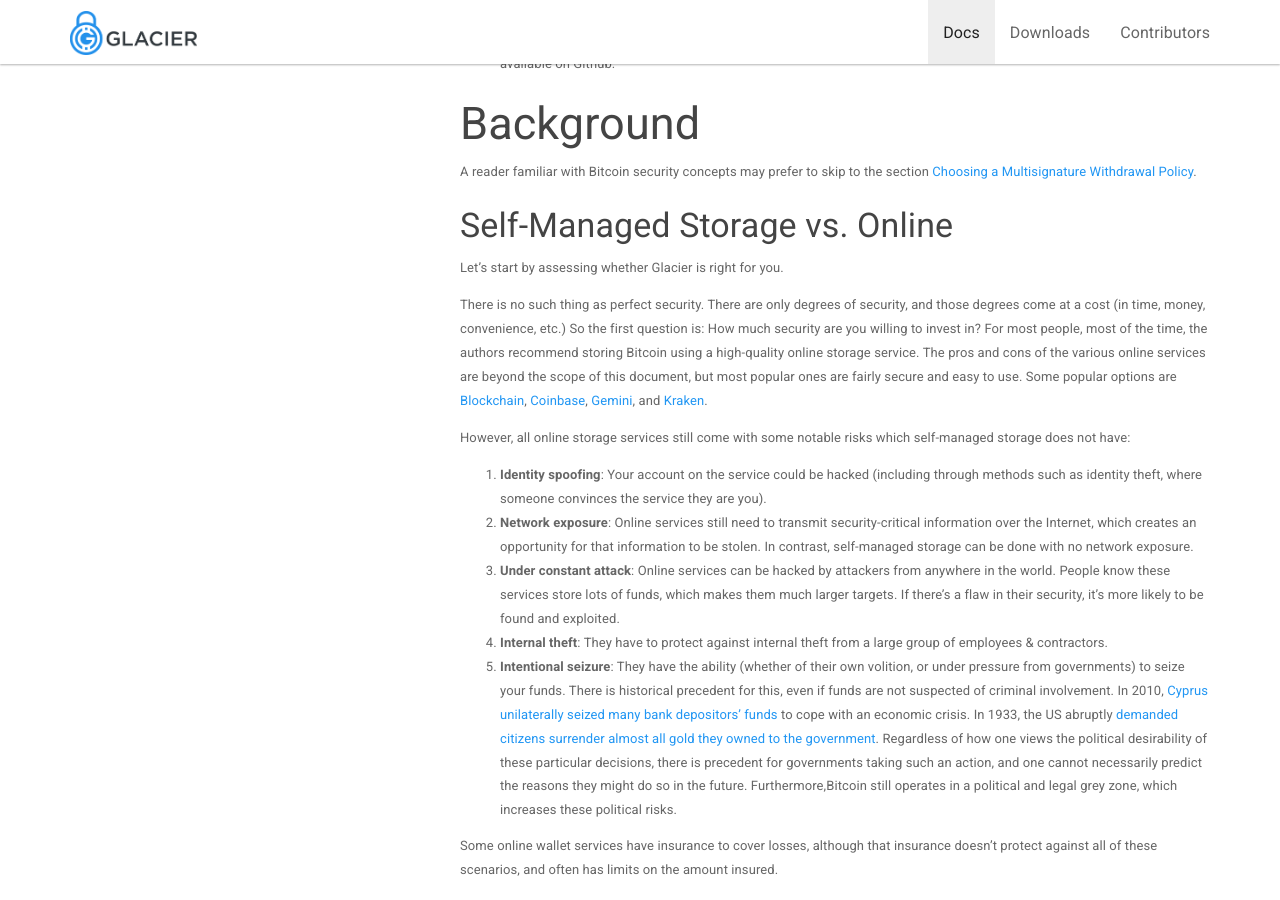
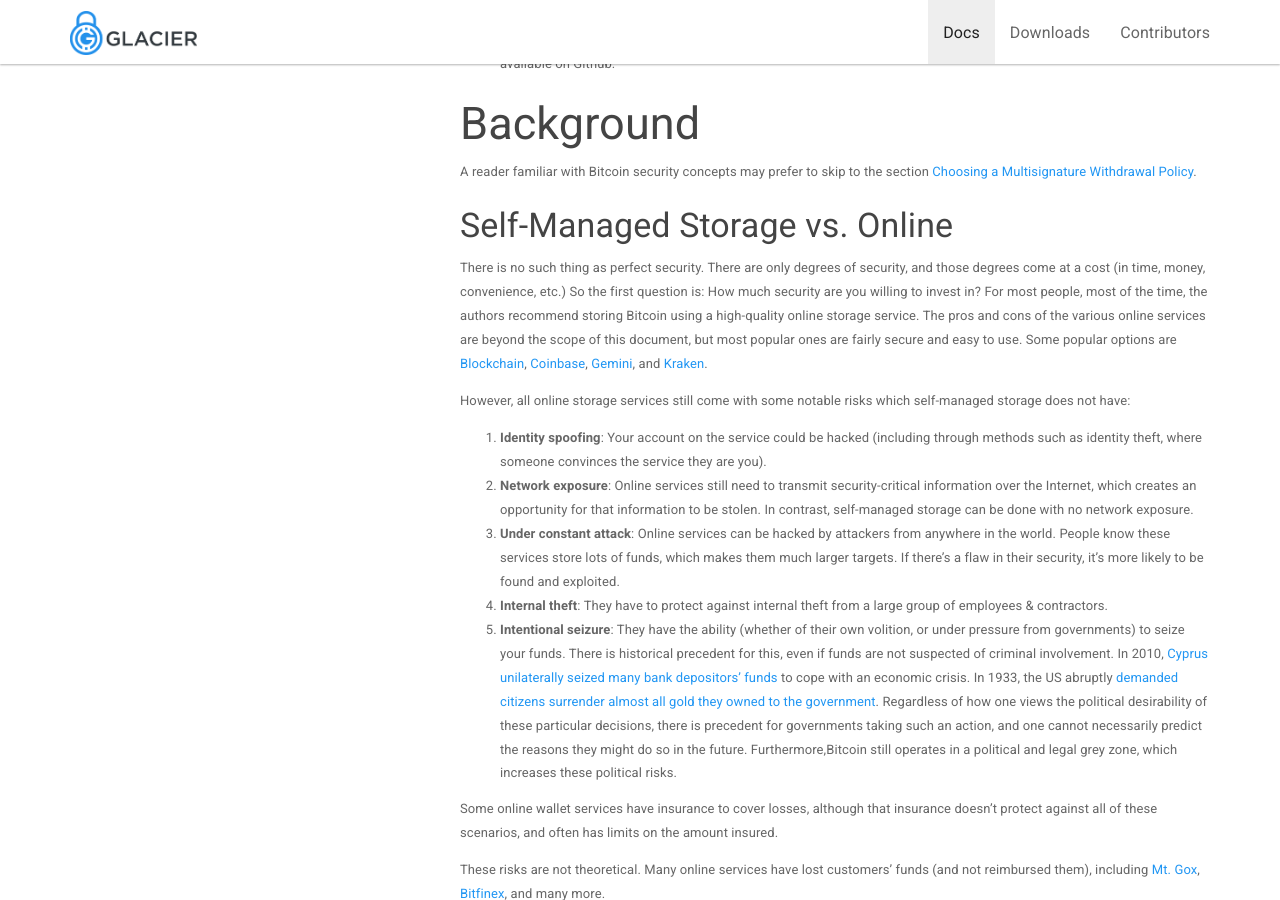
Before and after one commit to GlacierProtocol/glacierprotocol.github.io, a Jekyll site: the page built from _docs/overview.md, in a window 1280 px wide and 900 px high, scrolled down 1009 px. Built offline with Jekyll 4.4.1, drawn with Linux system fonts in a browser that asks for light colours; nearby versions of some CDN libraries.

Commit message:
Informal, passive text removed

```diff
--- a/_docs/overview.md
+++ b/_docs/overview.md
@@ -50,8 +50,6 @@
 [Choosing a Multisignature Withdrawal Policy](/docs/overview/multi-signature-security#choosing-a-multisignature-withdrawal-policy).
 
 ### Self-Managed Storage vs. Online
-
-Let's start by assessing whether Glacier is right for you.
 
 There is no such thing as perfect security. There are only degrees of security,
 and those degrees come at a cost (in time, money, convenience, etc.) So the
```
